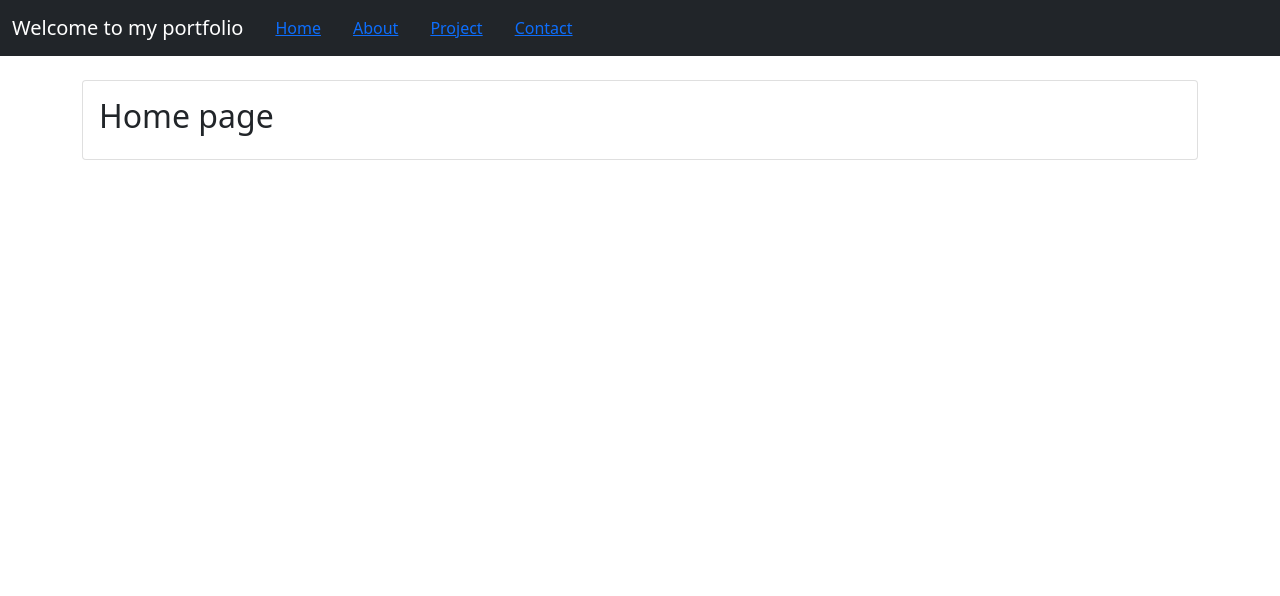
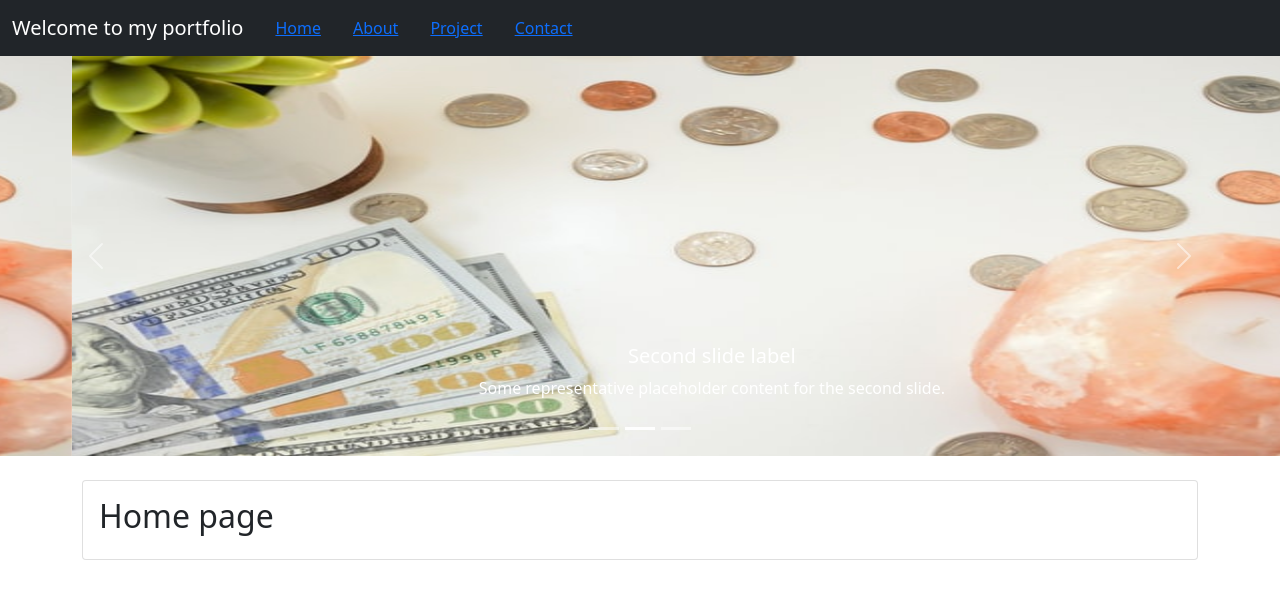
Before and after one commit to thiphan94/Portfolio-React-JS-Bootstrap-5, a React (Create React App) app: page / in a window 1280 px wide. Shown: the top 596 px of the page. Built offline with nearby package versions, Linux system fonts and the light colour scheme.

Commit message:
carousel

```diff
--- /dev/null
+++ b/src/components/inc/Slider.js
@@ -0,0 +1,48 @@
+import React from 'react';
+import Slider1 from '../images/img1.jpg';
+
+function Slider(){
+    return (
+        <div id="carouselExampleCaptions" class="carousel slide" data-bs-ride="carousel">
+            <div class="carousel-indicators">
+                <button type="button" data-bs-target="#carouselExampleCaptions" data-bs-slide-to="0" class="active" aria-current="true" aria-label="Slide 1"></button>
+                <button type="button" data-bs-target="#carouselExampleCaptions" data-bs-slide-to="1" aria-label="Slide 2"></button>
+                <button type="button" data-bs-target="#carouselExampleCaptions" data-bs-slide-to="2" aria-label="Slide 3"></button>
+            </div>
+            <div class="carousel-inner">
+                <div class="carousel-item active">
+                <img src={Slider1} class="d-block w-100" height="400px" alt="..."/>
+                <div class="carousel-caption d-none d-md-block">
+                    <h5>First slide label</h5>
+                    <p>Some representative placeholder content for the first slide.</p>
+                </div>
+                </div>
+                <div class="carousel-item">
+                <img src={Slider1} class="d-block w-100" height="400px" alt="..."/>
+                <div class="carousel-caption d-none d-md-block">
+                    <h5>Second slide label</h5>
+                    <p>Some representative placeholder content for the second slide.</p>
+                </div>
+                </div>
+                <div class="carousel-item">
+                <img src={Slider1} class="d-block w-100" height="400px" alt="..."/>
+                <div class="carousel-caption d-none d-md-block">
+                    <h5>Third slide label</h5>
+                    <p>Some representative placeholder content for the third slide.</p>
+                </div>
+                </div>
+            </div>
+            <button class="carousel-control-prev" type="button" data-bs-target="#carouselExampleCaptions" data-bs-slide="prev">
+                <span class="carousel-control-prev-icon" aria-hidden="true"></span>
+                <span class="visually-hidden">Previous</span>
+            </button>
+            <button class="carousel-control-next" type="button" data-bs-target="#carouselExampleCaptions" data-bs-slide="next">
+                <span class="carousel-control-next-icon" aria-hidden="true"></span>
+                <span class="visually-hidden">Next</span>
+            </button>
+            </div>
+    );
+
+}
+
+export default Slider;
--- a/src/components/pages/Home.js
+++ b/src/components/pages/Home.js
@@ -1,14 +1,19 @@
 import React from 'react';
+import Slider from '../inc/Slider';
 
 function Home(){
     return (
-        <div className="container">
-            <div className="card mt-4">
-                <div className="card-body">
-                    <h2>Home page</h2>
+        <div>
+            <Slider />
+            <div className="container">
+                <div className="card mt-4">
+                    <div className="card-body">
+                        <h2>Home page</h2>
+                    </div>
                 </div>
             </div>
         </div>
+
     );
 
 }
```
Also changed, not shown: src/components/images/img1.jpg (added).
